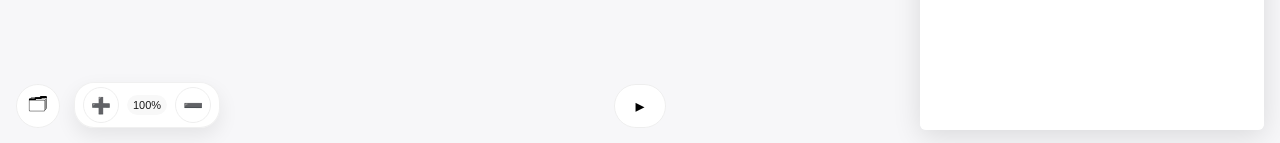
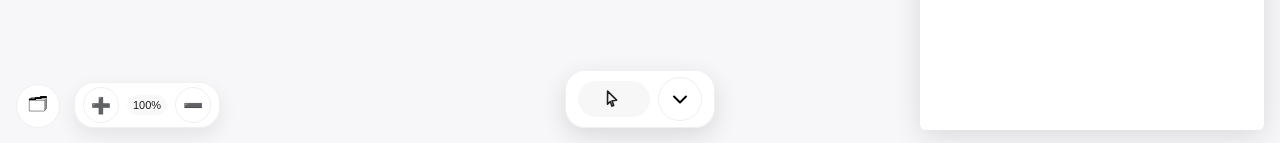
Before and after one commit to tigerzhang/bArt, a React (Vite) app: page / in a window 1280 px wide. Shown: the part 654-797 px from the top of the page. Built offline with nearby package versions, Linux system fonts and the light colour scheme.

Commit message:
feat: enhance ToolSelector with improved UI and accessibility features

```diff
--- a/src/components/ToolSelector.tsx
+++ b/src/components/ToolSelector.tsx
@@ -1,4 +1,4 @@
-import React, { useState, useRef, useEffect } from 'react'
+import React, { useState, useRef, useEffect, useMemo, useCallback } from 'react'
 import { useCanvasStore } from '../store/canvasStore'
 
 export default function ToolSelector() {
@@ -17,23 +17,108 @@ export default function ToolSelector() {
   }, [])
 
   const toggleOpen = () => setOpen((v) => !v)
+  const renderToolIcon = useCallback((tool: 'select' | 'hand', size: number = 24) => {
+    if (tool === 'hand') {
+      return (
+        <svg
+          width={size}
+          height={size}
+          viewBox="0 0 24 24"
+          fill="none"
+          stroke="currentColor"
+          strokeWidth={1.6}
+          strokeLinecap="round"
+          strokeLinejoin="round"
+          aria-hidden="true"
+          focusable="false"
+        >
+          <path d="M6.7 11.4V6.4a1.2 1.2 0 1 1 2.4 0v2.4" />
+          <path d="M9.1 8.8V5.6a1.2 1.2 0 1 1 2.4 0v3.3" />
+          <path d="M11.5 9V6a1.2 1.2 0 1 1 2.4 0v3" />
+          <path d="M13.9 9.2V7a1.2 1.2 0 1 1 2.4 0v6.4c0 1.1-.5 2.1-1.4 2.8l-1.6 1.2a3 3 0 0 1-1.8.6h-1.4a3 3 0 0 1-2.9-2.2l-.8-2.9c-.3-1 .6-1.9 1.6-1.5l1.3.5" />
+        </svg>
+      )
+    }
+
+    return (
+      <svg
+        width={size}
+        height={size}
+        viewBox="0 0 24 24"
+        fill="none"
+        stroke="currentColor"
+        strokeWidth={1.6}
+        strokeLinecap="round"
+        strokeLinejoin="round"
+        aria-hidden="true"
+        focusable="false"
+      >
+        <path d="M5.6 4.1 14.6 13.1l-4.5.6 1.6 4.7-1.8.7-1.6-4.6-2.8 2.6Z" />
+      </svg>
+    )
+  }, [])
+
+  const tools = useMemo(
+    () => [
+      { id: 'select' as const, label: 'Select', icon: renderToolIcon('select', 20) },
+      { id: 'hand' as const, label: 'Hand', icon: renderToolIcon('hand', 20) },
+    ],
+    [renderToolIcon]
+  )
+
+  const currentLabel = tools.find((item) => item.id === activeTool)?.label ?? 'Select'
+
+  const handleChoose = (tool: 'select' | 'hand') => {
+    if (!setActiveTool) return
+    setActiveTool(tool)
+    setOpen(false)
+  }
 
   return (
     <div className="bottom-center-toolbar" ref={ref} style={{ zIndex: 50 }}>
-      <button className="tool-button" aria-haspopup="true" aria-expanded={open} onClick={toggleOpen} title="Tool selector">
-        {activeTool === 'select' ? '▸' : '✋'}
+      <div className="tool-display" aria-live="polite" aria-atomic="true">
+        <span className="tool-display-icon">{renderToolIcon((activeTool ?? 'select') as 'select' | 'hand')}</span>
+        <span className="sr-only">{currentLabel} tool selected</span>
+      </div>
+      <button
+        type="button"
+        className="tool-toggle"
+        aria-haspopup="true"
+        aria-expanded={open}
+        aria-controls="tool-selector-menu"
+        onClick={toggleOpen}
+        title="Toggle tool menu"
+      >
+        <span className="tool-toggle-icon" aria-hidden="true">
+          {open ? (
+            <svg width="20" height="20" viewBox="0 0 20 20" focusable="false">
+              <path d="M4 12.5 10 6.5l6 6" fill="none" stroke="currentColor" strokeWidth="2" strokeLinecap="round" strokeLinejoin="round" />
+            </svg>
+          ) : (
+            <svg width="20" height="20" viewBox="0 0 20 20" focusable="false">
+              <path d="M4 7.5 10 13.5l6-6" fill="none" stroke="currentColor" strokeWidth="2" strokeLinecap="round" strokeLinejoin="round" />
+            </svg>
+          )}
+        </span>
+        <span className="sr-only">{open ? 'Hide tool menu' : 'Show tool menu'}</span>
       </button>
       {open && (
-        <div className="tool-menu" role="menu" aria-label="Tool menu">
+        <div className="tool-menu" role="menu" id="tool-selector-menu" aria-label="Tool menu">
           <ul>
-            <li role="menuitem" onClick={() => { setActiveTool && setActiveTool('select'); setOpen(false) }}>
-              <span>Select</span>
-              <span className="key">{activeTool === 'select' ? '✓' : ''}</span>
-            </li>
-            <li role="menuitem" onClick={() => { setActiveTool && setActiveTool('hand'); setOpen(false) }}>
-              <span>Hand tool</span>
-              <span className="key">{activeTool === 'hand' ? '✓' : ''}</span>
-            </li>
+            {tools.map((tool) => (
+              <li key={tool.id} role="none">
+                <button
+                  type="button"
+                  role="menuitemradio"
+                  aria-checked={activeTool === tool.id}
+                  onClick={() => handleChoose(tool.id)}
+                >
+                  <span className="tool-menu-icon" aria-hidden="true">{tool.icon}</span>
+                  <span>{tool.label}</span>
+                  <span className="key">{activeTool === tool.id ? '✓' : ''}</span>
+                </button>
+              </li>
+            ))}
           </ul>
         </div>
       )}
--- a/src/styles.css
+++ b/src/styles.css
@@ -61,12 +61,25 @@ html,body,#root{height:100%;margin:0}
 .bottom-left-toolbar{position:fixed;left:var(--panel-left-offset);bottom:var(--panel-bottom-offset);z-index:40;display:flex;flex-direction:row;gap:var(--toolbar-gap);align-items:flex-end}
 .top-right-toolbar{position:fixed;right:var(--panel-top-right-offset);top:var(--panel-top-offset);z-index:40}
 .top-right-toolbar .panel-toggle{display:inline-flex}
-.bottom-center-toolbar{position:fixed;left:50%;bottom:18px;transform:translateX(-50%);z-index:50}
-.bottom-center-toolbar .tool-button{width:52px;height:44px;border-radius:999px;background:var(--toolbar-bg);border:1px solid #eee;font-size:18px;display:flex;align-items:center;justify-content:center}
-.tool-menu{position:absolute;left:50%;transform:translateX(-50%);bottom:calc(100% + 8px);min-width:160px;background:var(--toolbar-bg);box-shadow:0 8px 28px rgba(0,0,0,0.12);border-radius:10px;border:1px solid var(--toolbar-border);z-index:120;padding:8px}
+.bottom-center-toolbar{position:fixed;left:50%;bottom:18px;transform:translateX(-50%);z-index:50;display:flex;align-items:center;gap:8px;padding:6px 12px;background:var(--toolbar-bg);border:1px solid var(--toolbar-border);border-radius:var(--toolbar-radius);box-shadow:0 8px 24px rgba(0,0,0,0.12)}
+.bottom-center-toolbar .tool-display{min-width:48px;display:flex;align-items:center;justify-content:center;padding:6px 12px;border-radius:999px;background:rgba(0,0,0,0.03);color:var(--text-color,#222)}
+.bottom-center-toolbar .tool-display-icon{display:inline-flex;align-items:center;justify-content:center;width:24px;height:24px}
+.bottom-center-toolbar .tool-display-icon svg{display:block;width:100%;height:100%}
+.bottom-center-toolbar .tool-toggle{width:44px;height:44px;border-radius:999px;background:var(--toolbar-bg);border:1px solid #eee;font-size:18px;display:flex;align-items:center;justify-content:center;cursor:pointer;transition:background 150ms ease,border-color 120ms ease,transform 80ms ease}
+.bottom-center-toolbar .tool-toggle:hover,.bottom-center-toolbar .tool-toggle:focus{background:var(--toolbar-hover);border-color:rgba(0,0,0,0.06);transform:translateY(-1px)}
+.bottom-center-toolbar .tool-toggle-icon{display:inline-flex;align-items:center;justify-content:center}
+.bottom-center-toolbar .tool-toggle-icon svg{width:20px;height:20px}
+.tool-menu{position:absolute;left:50%;transform:translateX(-50%);bottom:calc(100% + 8px);min-width:180px;background:var(--toolbar-bg);box-shadow:0 8px 28px rgba(0,0,0,0.12);border-radius:10px;border:1px solid var(--toolbar-border);z-index:120;padding:8px}
 .tool-menu ul{list-style:none;margin:0;padding:0}
-.tool-menu li{padding:8px 12px;border-radius:6px;cursor:pointer;display:flex;justify-content:space-between}
+.tool-menu li{margin:0;padding:0}
+.tool-menu li + li{margin-top:6px}
+.tool-menu li button{width:100%;padding:8px 12px;border:none;background:transparent;border-radius:6px;cursor:pointer;display:flex;align-items:center;gap:8px;font-size:14px;color:#233}
+.tool-menu li button span{display:inline-flex;align-items:center;justify-content:flex-start}
+.tool-menu li button .key{margin-left:auto;font-size:13px;opacity:0.6}
+.tool-menu-icon svg{width:20px;height:20px;display:block}
+.tool-menu li button:hover,.tool-menu li button:focus{background:rgba(0,0,0,0.04);outline:none}
 .selection-toolbar .selection-card{background:#fff;border:1px solid #eee;padding:8px;border-radius:8px;box-shadow:0 6px 20px rgba(0,0,0,0.08);display:flex;align-items:center;gap:8px}
+.sr-only{position:absolute;width:1px;height:1px;padding:0;margin:-1px;overflow:hidden;clip:rect(0,0,0,0);white-space:nowrap;border:0}
 .fold-button{position:fixed;z-index:120;display:inline-flex;width:var(--panel-toggle-size);height:var(--panel-toggle-size);align-items:center;justify-content:center;border-radius:999px;background:var(--toolbar-bg);border:1px solid #eee;cursor:pointer}
 .right-panel .fold-button{right:calc(var(--panel-top-right-offset) + var(--panel-fold-right-adjust));top:calc(var(--panel-top-offset) + var(--panel-fold-top-adjust))}
 .layers-panel .fold-button{left:calc(var(--panel-left-offset) + var(--panel-fold-left-adjust));bottom:calc(var(--panel-bottom-offset) + var(--panel-fold-bottom-adjust))}
```
Also changed, not shown: 1 other file (tests, documents, lock files or other folders).
